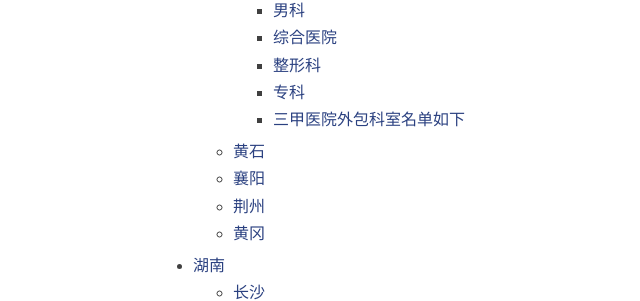
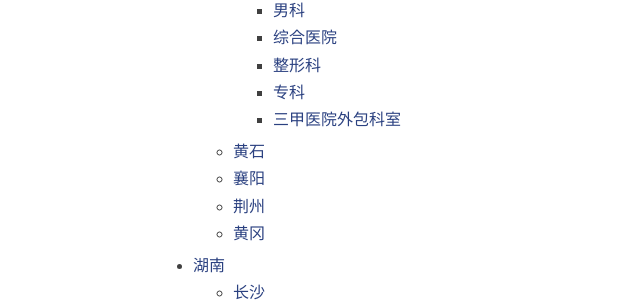
Before and after one commit to aleng-zhang/Blog, a Jekyll site: the page built from _posts/2017-07-09-莆田系医院名录.md, in a window 1280 px wide and 900 px high, scrolled down 3043 px. Shown: the part 149-450 px from the top of the window, without its empty margins (112-752 px from the left). Built offline with Jekyll 4.4.1, drawn with Linux system fonts in a browser that asks for light colours; nearby versions of some CDN libraries; comment, search, counter and statistics services are not loaded.

Commit message:
小改动

```diff
--- a/_posts/2017-07-09-莆田系医院名录.md
+++ b/_posts/2017-07-09-莆田系医院名录.md
@@ -1291,7 +1291,7 @@ tags: [莆田系, 备忘]
     - 电话 027-87585666
     - 网址 http://www.whmdgc.com
 
-#### 三甲医院外包科室名单如下
+#### 三甲医院外包科室
 - 广州军区武汉总医院(生殖中心、肿瘤科、整形)
 - 武汉八医院(肛肠科)
 - 解放军161(骨科、妇科、男科、整形)
```
